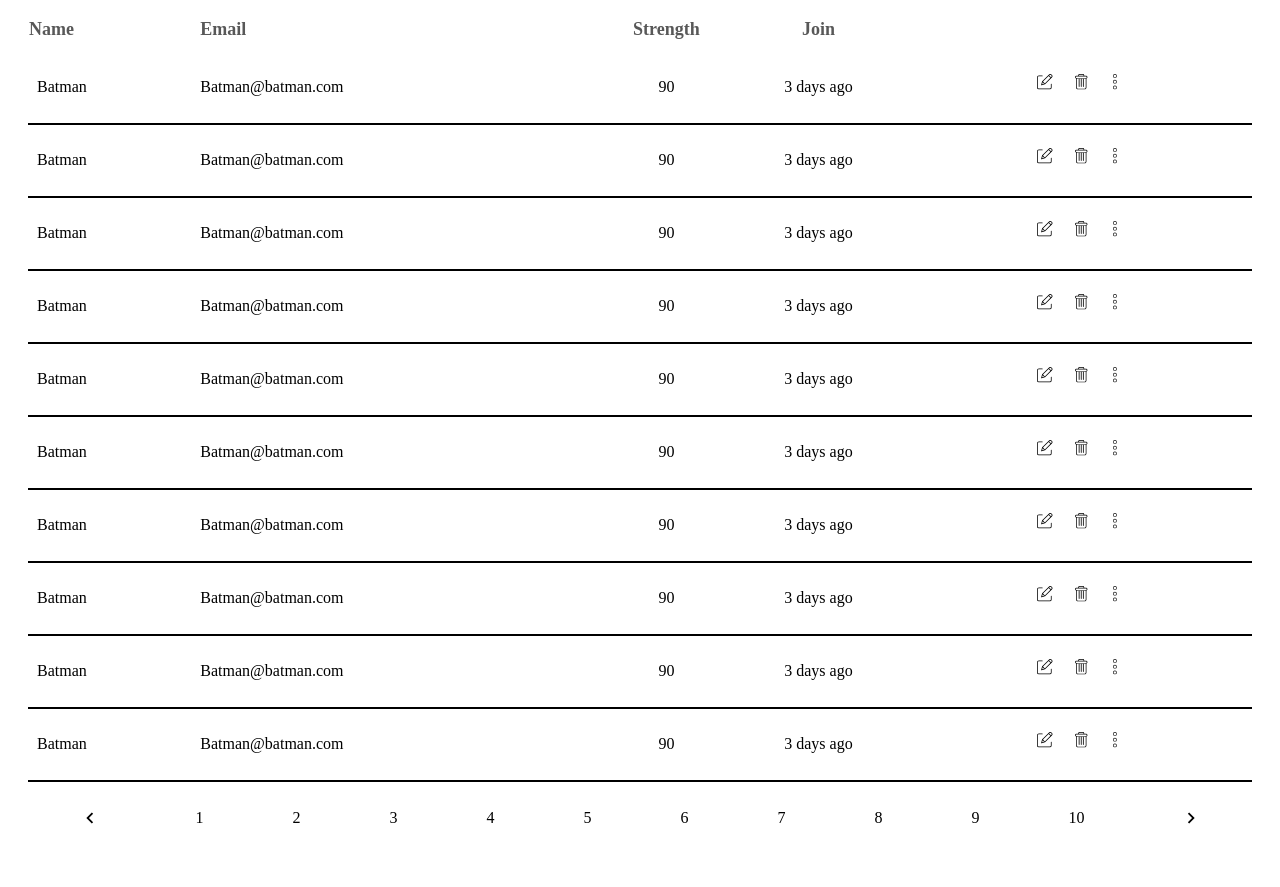
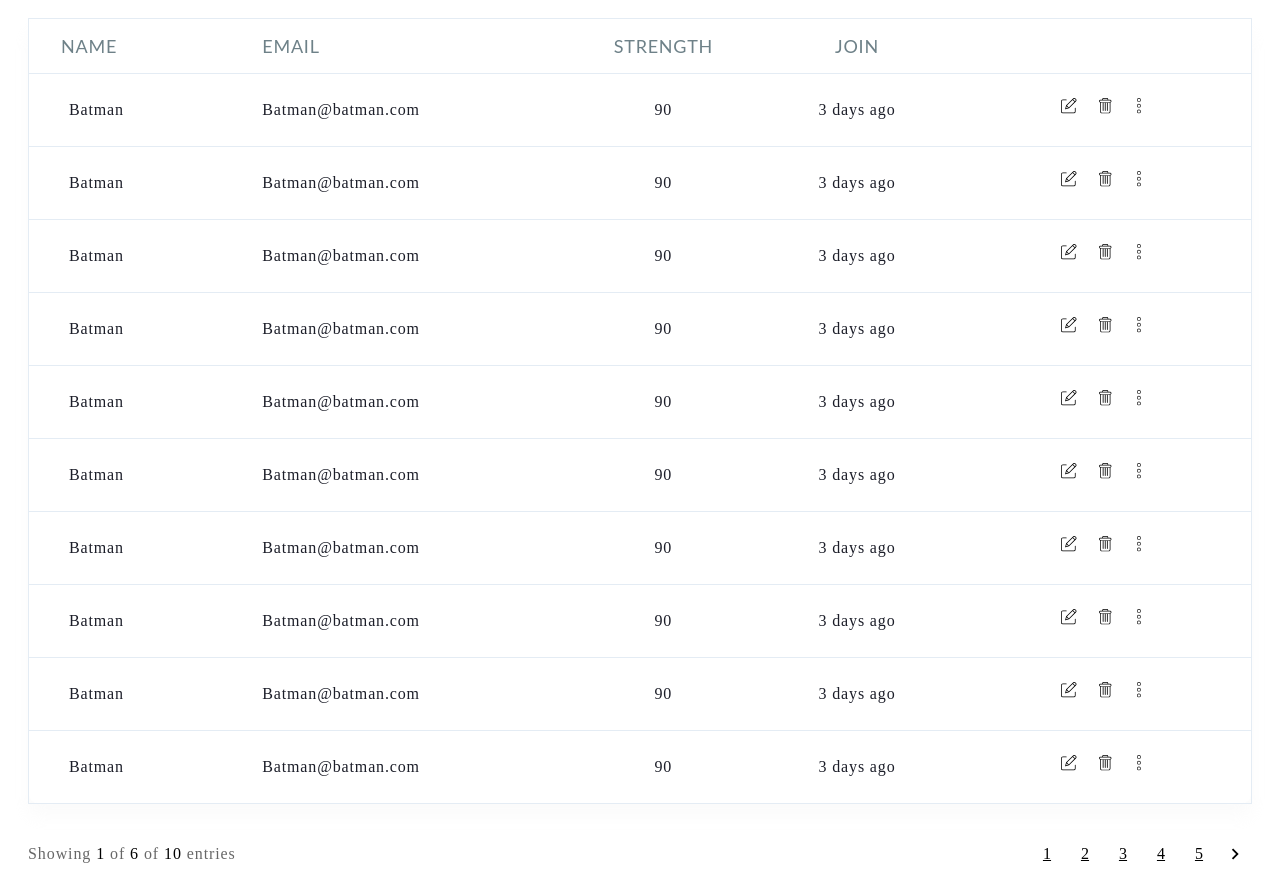
Before and after one commit to Arjun0o/customtable, a React (Create React App) app: page / in a window 1280 px wide. Before the commit the page ends 837 px from the top, so only its background shows below. Built offline with nearby package versions, Linux system fonts and the light colour scheme.

Commit message:
UI fixes and code restructing

```diff
--- a/src/components/Table/index.js
+++ b/src/components/Table/index.js
@@ -1,5 +1,4 @@
 // @flow
-
 import React from "react";
 import styled, { css } from "styled-components";
 import TablePagination from "../TablePagination";
@@ -32,36 +31,102 @@ const Main = styled.div`
   flex-direction: column;
 `;
 
-const T = styled.table`
+const StyledTable = styled.table`
   width: 100%;
   border-collapse: collapse;
-
-  tbody:before {
-    content: "-";
-    display: block;
-    line-height: 0.6em;
-    color: transparent;
-  }
+  background: #ffffff 0% 0% no-repeat padding-box;
+  box-shadow: 0px 13px 16px #e4e5e629;
+  border: 1px solid #e4ecf4;
+  border-radius: 10px;
+  opacity: 1;
 `;
 
-const Th = styled.th`
+const StyledHeaderCell = styled.th`
   text-align: ${props => (props.align ? props.align : "left")};
-  font-size: 18px;
-  font-weight: 700;
-  opacity: 0.65;
+  font: 18px Lato;
+  letter-spacing: 0.75px;
+  color: #6e8188;
+  text-transform: uppercase;
+  opacity: 1;
+  padding: 1rem 2rem 1rem 2rem;
+  border-bottom: 1px solid #e4ecf4;
+  border-radius: 10px 10px 0px 0px;
+  opacity: 1;
   ${props => props.css && css(...props.css)};
 `;
 
-const Td = styled.td`
+const StyledCell = styled.td`
   text-align: ${props => (props.align ? props.align : "left")};
+  ${props => props.css && css(...props.css)};
+  padding: 0 2rem;
+  font: Medium 17px;
+  letter-spacing: 0.85px;
+  color: #1c1e29;
+  opacity: 1;
+`;
+
+const StyledRow = styled.tr`
+  border-bottom: 1px solid #e4ecf4;
   ${props => props.css && css(...props.css)};
 `;
 
-const Tr = styled.tr`
-  border-bottom: 2px solid #000000;
-  ${props => props.css && css(...props.css)};
-`;
-
+function TableColumns({ columns }) {
+  return (
+    <tr>
+      {Object.keys(columns).map(key => (
+        <StyledHeaderCell
+          key={key}
+          align={columns[key].align}
+          width={columns[key].width}
+          css={columns[key].cssHeader}
+        >
+          {columns[key].label ? columns[key].label : ""}
+        </StyledHeaderCell>
+      ))}
+    </tr>
+  );
+}
+function Cell({ align, width, css, content }) {
+  return (
+    <StyledCell align={align} width={width} css={css}>
+      {content}
+    </StyledCell>
+  );
+}
+function Row({ item, onClick, css, columns }) {
+  return (
+    <StyledRow
+      css={css}
+      onClick={onClick ? (e: Event) => onClick(e, item) : null}
+    >
+      {Object.keys(columns).map(key => (
+        <Cell
+          key={key}
+          css={columns[key].css}
+          align={columns[key].align}
+          content={
+            columns[key].content ? columns[key].content(item) : item[key]
+          }
+        />
+      ))}
+    </StyledRow>
+  );
+}
+function Body({ data, rowKeyFiled, onRowClick, rowCss, columns }) {
+  return (
+    <tbody>
+      {data.map(row => (
+        <Row
+          item={row}
+          key={row[rowKeyFiled]}
+          onClick={onRowClick}
+          css={rowCss}
+          columns={columns}
+        />
+      ))}
+    </tbody>
+  );
+}
 const Table = ({
   columns,
   data = [],
@@ -70,45 +135,20 @@ const Table = ({
   totalPages,
   basePageLink
 }: Props) => {
-  const headerColumns = () =>
-    Object.keys(columns).map(key => (
-      <Th
-        key={key}
-        align={columns[key].align}
-        width={columns[key].width}
-        css={columns[key].cssHeader}
-      >
-        {columns[key].label ? columns[key].label : ""}
-      </Th>
-    ));
-
-  const cell = (key, item) => (
-    <Td
-      key={key}
-      align={columns[key].align}
-      width={columns[key].width}
-      css={columns[key].css}
-    >
-      {columns[key].content ? columns[key].content(item) : item[key]}
-    </Td>
-  );
-  const row = (item: Object) => (
-    <Tr
-      key={item[uniqueKey]}
-      css={css}
-      onClick={onClick ? (e: Event) => onClick(e, item) : null}
-    >
-      {Object.keys(columns).map(key => cell(key, item))}
-    </Tr>
-  );
   return (
     <Main>
-      <T>
+      <StyledTable>
         <thead>
-          <tr>{headerColumns()}</tr>
+          <TableColumns columns={columns} />
         </thead>
-        <tbody>{data.map(i => row(i))}</tbody>
-      </T>
+        <Body
+          columns={columns}
+          data={data}
+          rowKeyFiled={uniqueKey}
+          onRowClick={onClick}
+          rowCss={css}
+        />
+      </StyledTable>
       <TablePagination
         currentPage={currentPage}
         totalPages={totalPages}
@@ -117,5 +157,4 @@ const Table = ({
     </Main>
   );
 };
-
 export default Table;
--- a/src/components/TablePagination/index.js
+++ b/src/components/TablePagination/index.js
@@ -9,7 +9,7 @@ import LeftArrow from "../svg-icons/left-arrow";
 const Main = styled.div`
   display: flex;
   margin-top: 25px;
-  justify-content: space-around;
+  justify-content: space-between;
   align-items: center;
 `;
 
@@ -18,10 +18,12 @@ const PageLink = styled(Link)`
   width: 30px;
   text-align: center;
   line-height: 30px;
-  font-size: 16px;
   margin: 0 4px;
   text-decoration: underline;
-  ${props => (props.selected ? `color:#20b2aa` : `color:#000000`)};
+  font: Regular 13px/16px Lato;
+  letter-spacing: 0.13px;
+  opacity: 1;
+  ${props => (props.selected ? `color:#000000` : `color:#bcbcbc`)};
 `;
 
 const ArrowLink = styled(Link)`
@@ -40,6 +42,16 @@ const ArrowLink = styled(Link)`
   `};
 `;
 
+const PaginationInfo = styled.p`
+  color: #676767;
+  font: Regular 13px/16px Lato;
+  letter-spacing: 0.91px;
+`;
+
+const HighlightedText = styled.span`
+  color: #000000;
+`;
+
 type Props = {
   currentPage: Number,
   totalPages: Number,
@@ -51,7 +63,7 @@ const TablePagination = ({ currentPage, totalPages, basePageLink }: Props) => {
     return null;
   }
   const elements = [];
-  if (totalPages > 4) {
+  if (currentPage > 5) {
     elements.push(
       <ArrowLink
         key="back"
@@ -62,15 +74,15 @@ const TablePagination = ({ currentPage, totalPages, basePageLink }: Props) => {
       </ArrowLink>
     );
   }
-  for (let i = 1; i <= totalPages; i++) {
+  for (let i = 1; i <= totalPages / 2; i++) {
     elements.push(
-      <pageLink
-        key={1}
+      <PageLink
+        key={i}
         selected={currentPage === 1}
         to={`${basePageLink}?page=${1}`}
       >
         {i}
-      </pageLink>
+      </PageLink>
     );
   }
   if (totalPages > 3) {
@@ -84,7 +96,16 @@ const TablePagination = ({ currentPage, totalPages, basePageLink }: Props) => {
       </ArrowLink>
     );
   }
-  return <Main>{elements}</Main>;
+  return (
+    <Main>
+      <PaginationInfo>
+        Showing <HighlightedText>{currentPage}</HighlightedText> of{" "}
+        <HighlightedText>6</HighlightedText> of{" "}
+        <HighlightedText>{totalPages}</HighlightedText> entries
+      </PaginationInfo>
+      <div style={{ display: "flex" }}>{elements}</div>
+    </Main>
+  );
 };
 
 export default TablePagination;
--- a/src/components/svg-icons/delete.js
+++ b/src/components/svg-icons/delete.js
@@ -9,22 +9,22 @@ const Delete = ({ ...others }: props) => (
   <SvgIcon {...others}>
     <g transform="translate(0.003 0.001)">
       <path
-        class="a"
+        className="a"
         d="M222.843,154.7a.444.444,0,0,0-.444.444v8.394a.444.444,0,0,0,.888,0v-8.394A.444.444,0,0,0,222.843,154.7Zm0,0"
         transform="translate(-213.747 -149.814)"
       />
       <path
-        class="a"
+        className="a"
         d="M104.843,154.7a.444.444,0,0,0-.444.444v8.394a.444.444,0,0,0,.888,0v-8.394A.444.444,0,0,0,104.843,154.7Zm0,0"
         transform="translate(-100.339 -149.814)"
       />
       <path
-        class="a"
+        className="a"
         d="M1.111,4.986v9.666a2.164,2.164,0,0,0,.575,1.493,1.932,1.932,0,0,0,1.4.606h7.423a1.931,1.931,0,0,0,1.4-.606,2.164,2.164,0,0,0,.575-1.493V4.986A1.5,1.5,0,0,0,12.1,2.039H10.1v-.49A1.541,1.541,0,0,0,8.542,0H5.058A1.541,1.541,0,0,0,3.5,1.548v.49H1.5a1.5,1.5,0,0,0-.385,2.947Zm9.4,10.98H3.088A1.242,1.242,0,0,1,1.9,14.652V5.02H11.7v9.631A1.242,1.242,0,0,1,10.511,15.966ZM4.289,1.548A.756.756,0,0,1,5.058.783H8.542a.756.756,0,0,1,.769.765v.49H4.289ZM1.5,2.823H12.1a.706.706,0,1,1,0,1.412H1.5a.706.706,0,0,1,0-1.412Zm0,0"
         transform="translate(0 0)"
       />
       <path
-        class="a"
+        className="a"
         d="M163.843,154.7a.444.444,0,0,0-.444.444v8.394a.444.444,0,0,0,.888,0v-8.394A.444.444,0,0,0,163.843,154.7Zm0,0"
         transform="translate(-157.043 -149.814)"
       />
--- a/src/components/svg-icons/edit.js
+++ b/src/components/svg-icons/edit.js
@@ -9,12 +9,12 @@ const Edit = ({ ...others }: props) => (
   <SvgIcon {...others}>
     <g transform="translate(0 -0.261)">
       <path
-        class="a"
+        className="a"
         d="M15.54,48.053a.419.419,0,0,0-.419.419V52.2a1.259,1.259,0,0,1-1.258,1.258H2.1A1.259,1.259,0,0,1,.839,52.2V41.268A1.259,1.259,0,0,1,2.1,40.011H5.82a.419.419,0,0,0,0-.839H2.1a2.1,2.1,0,0,0-2.1,2.1V52.2a2.1,2.1,0,0,0,2.1,2.1H13.862a2.1,2.1,0,0,0,2.1-2.1V48.472A.419.419,0,0,0,15.54,48.053Zm0,0"
         transform="translate(0 -37.279)"
       />
       <path
-        class="a"
+        className="a"
         d="M119.446.813a1.887,1.887,0,0,0-2.669,0L109.3,8.294a.419.419,0,0,0-.108.185l-.984,3.552a.419.419,0,0,0,.516.516l3.552-.984a.419.419,0,0,0,.185-.108l7.481-7.481a1.889,1.889,0,0,0,0-2.669ZM110.21,8.567l6.123-6.123,1.975,1.975-6.123,6.123Zm-.394.791,1.578,1.578-2.182.6Zm9.529-5.977-.445.445-1.975-1.975.445-.445a1.048,1.048,0,0,1,1.482,0l.492.492A1.05,1.05,0,0,1,119.345,3.381Zm0,0"
         transform="translate(-103.653)"
       />
--- a/src/components/svg-icons/menu.js
+++ b/src/components/svg-icons/menu.js
@@ -10,17 +10,17 @@ const Menu = ({ ...others }: props) => (
     <g transform="translate(-192)">
       <g transform="translate(192)">
         <path
-          class="a"
+          className="a"
           d="M194.094,192a2.094,2.094,0,1,0,2.094,2.094A2.1,2.1,0,0,0,194.094,192Zm0,3.49a1.4,1.4,0,1,1,1.4-1.4A1.4,1.4,0,0,1,194.094,195.49Z"
           transform="translate(-192 -185.718)"
         />
         <path
-          class="a"
+          className="a"
           d="M194.094,384a2.094,2.094,0,1,0,2.094,2.094A2.1,2.1,0,0,0,194.094,384Zm0,3.49a1.4,1.4,0,1,1,1.4-1.4A1.4,1.4,0,0,1,194.094,387.49Z"
           transform="translate(-192 -371.436)"
         />
         <path
-          class="a"
+          className="a"
           d="M194.094,4.188A2.094,2.094,0,1,0,192,2.094,2.1,2.1,0,0,0,194.094,4.188Zm0-3.49a1.4,1.4,0,1,1-1.4,1.4A1.4,1.4,0,0,1,194.094.7Z"
           transform="translate(-192)"
         />
```
